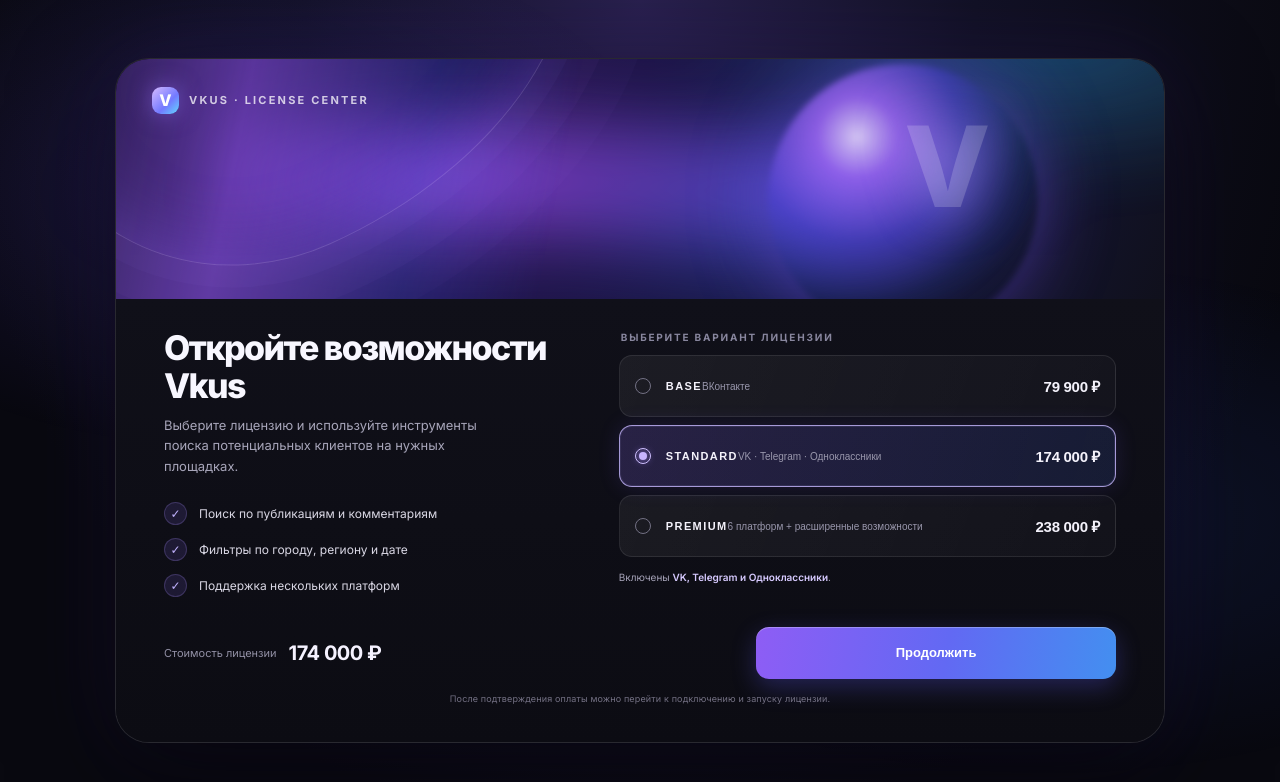
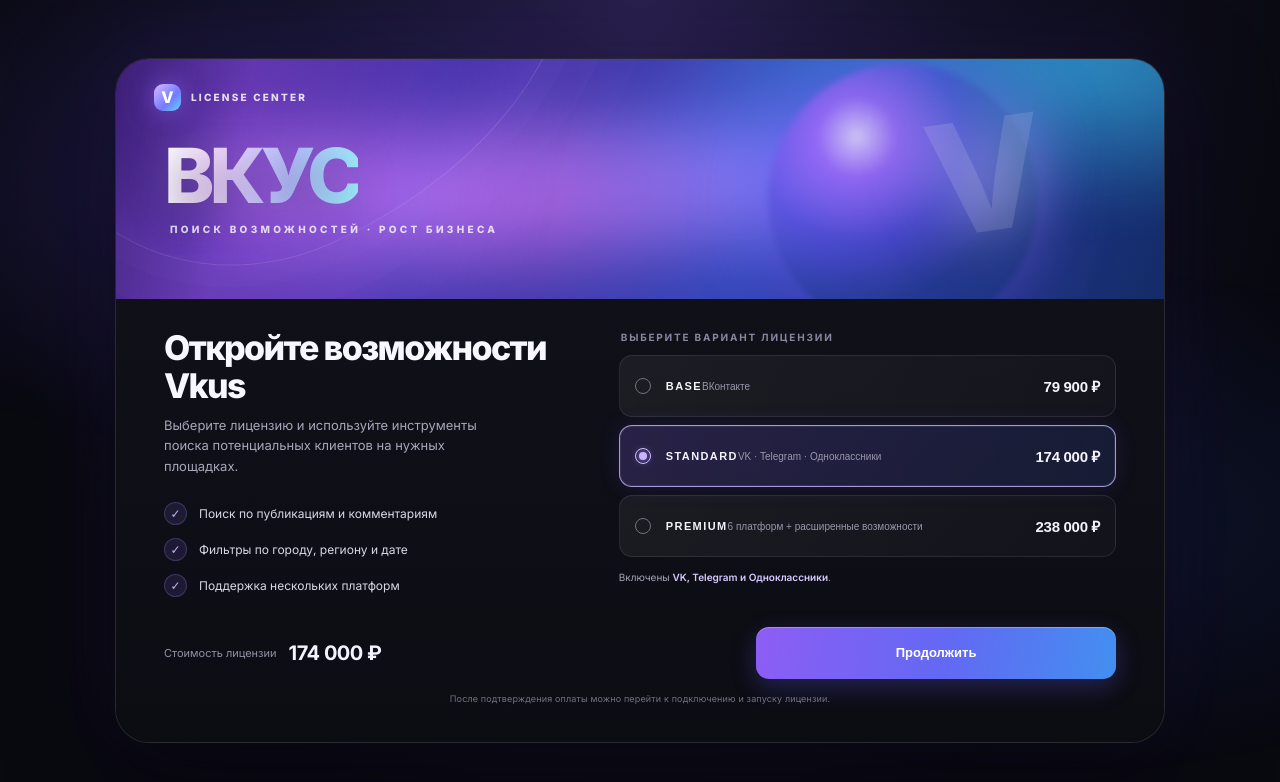
Before and after one commit to tailsparrot1-mind/Vkus-Development, a plain HTML site: page Vkus_Store_PC/index.html in a window 1280 px wide. Drawn offline with Linux system fonts and the light colour scheme.

Commit message:
Improve Vkus license header gradient and wordmark

```diff
--- a/Vkus_Store_PC/index.html
+++ b/Vkus_Store_PC/index.html
@@ -8,13 +8,16 @@
 *{box-sizing:border-box}html,body{margin:0;min-height:100%;font-family:Inter,Arial,sans-serif;color:#f8f7ff}body{min-height:100vh;background:radial-gradient(ellipse at 50% 0%,#29204d 0%,#121124 37%,#090910 76%);display:grid;place-items:center;padding:42px 24px;overflow-x:hidden}
 body:before{content:"";position:fixed;inset:0;pointer-events:none;background:radial-gradient(ellipse at 18% 24%,rgba(105,76,255,.16),transparent 30%),radial-gradient(ellipse at 82% 65%,rgba(49,100,255,.12),transparent 35%)}
 .screen{width:min(1050px,100%);min-height:650px;position:relative;overflow:hidden;border-radius:34px;background:#0b0b13;border:1px solid rgba(255,255,255,.12);box-shadow:0 34px 100px rgba(0,0,0,.58),0 0 90px rgba(113,80,255,.13);display:grid;grid-template-rows:240px 1fr}
-.art{position:relative;overflow:hidden;background:linear-gradient(115deg,#100e22 0%,#21134a 37%,#171a47 67%,#10101c 100%)}
-.art:before{content:"";position:absolute;inset:-30% -10% -30% 10%;background:radial-gradient(ellipse at 23% 50%,rgba(165,81,255,.95),transparent 35%),radial-gradient(ellipse at 54% 55%,rgba(77,99,255,.8),transparent 34%),radial-gradient(ellipse at 80% 15%,rgba(41,199,255,.34),transparent 32%);filter:blur(30px);opacity:.8}
+.art{position:relative;overflow:hidden;background:linear-gradient(112deg,#241052 0%,#5530a5 28%,#3347b9 62%,#142d68 100%)}
+.art:before{content:"";position:absolute;inset:-30% -10% -30% 10%;background:radial-gradient(ellipse at 17% 54%,rgba(229,125,255,.96),transparent 36%),radial-gradient(ellipse at 53% 48%,rgba(116,133,255,.94),transparent 37%),radial-gradient(ellipse at 83% 20%,rgba(59,224,255,.66),transparent 35%);filter:blur(25px);opacity:.95}
 .art:after{content:"";position:absolute;width:570px;height:390px;left:-95px;top:-215px;border-radius:46% 54% 61% 39%/48% 43% 57% 52%;border:1px solid rgba(205,180,255,.25);transform:rotate(-24deg);box-shadow:0 0 0 22px rgba(178,142,255,.035),0 0 0 52px rgba(178,142,255,.03),0 0 0 88px rgba(178,142,255,.025),inset 0 0 80px rgba(150,103,255,.28)}
 .wave{position:absolute;left:-7%;top:-58%;width:66%;height:180%;border-radius:48%;transform:rotate(-24deg);background:linear-gradient(125deg,rgba(36,24,89,.2),rgba(153,89,255,.65) 32%,rgba(61,98,255,.25) 55%,transparent 72%);filter:blur(2px);opacity:.8}
 .orb{position:absolute;right:12%;top:5px;width:270px;height:270px;border-radius:50%;background:radial-gradient(circle at 33% 27%,rgba(230,213,255,.9),rgba(165,105,255,.8) 15%,rgba(88,70,226,.55) 39%,rgba(39,52,137,.2) 62%,transparent 72%);filter:blur(3px);box-shadow:0 0 80px rgba(129,87,255,.45)}
-.art-mark{position:absolute;right:18%;top:39px;font-size:112px;font-weight:800;letter-spacing:-15px;color:rgba(255,255,255,.18);text-shadow:0 0 50px rgba(193,172,255,.55);z-index:1}
-.topline{position:absolute;top:28px;left:36px;display:flex;align-items:center;gap:10px;z-index:2;color:rgba(255,255,255,.75);font-size:11px;letter-spacing:2.2px;font-weight:700}.logo{width:27px;height:27px;border-radius:9px;background:linear-gradient(135deg,#d6baff,#737aff 60%,#62d8ff);display:grid;place-items:center;color:#fff;font-size:16px;font-weight:800;letter-spacing:-2px;padding-right:2px;box-shadow:0 0 22px rgba(151,116,255,.5)}
+.art-mark{position:absolute;right:13%;top:24px;font-size:154px;font-weight:900;letter-spacing:-18px;color:rgba(255,255,255,.14);text-shadow:0 0 65px rgba(220,204,255,.55);z-index:1;transform:rotate(-8deg)}
+.brand-word{position:absolute;left:48px;top:78px;z-index:2;font-size:76px;line-height:1;font-weight:900;letter-spacing:-5px;background:linear-gradient(100deg,#fff 0%,#f4d9ff 28%,#b8c2ff 64%,#9df2ff 100%);-webkit-background-clip:text;background-clip:text;color:transparent;text-shadow:0 12px 42px rgba(14,8,50,.28);filter:drop-shadow(0 0 22px rgba(210,185,255,.24))}
+.brand-caption{position:absolute;left:54px;top:164px;z-index:2;font-size:10px;font-weight:800;letter-spacing:3.3px;color:rgba(255,255,255,.78)}
+.art-glow{position:absolute;inset:0;z-index:1;background:linear-gradient(90deg,rgba(20,9,57,.12),transparent 58%,rgba(18,34,100,.16));pointer-events:none}
+.topline{position:absolute;top:25px;left:38px;display:flex;align-items:center;gap:10px;z-index:2;color:rgba(255,255,255,.84);font-size:10px;letter-spacing:2.2px;font-weight:800}.logo{width:27px;height:27px;border-radius:9px;background:linear-gradient(135deg,#d6baff,#737aff 60%,#62d8ff);display:grid;place-items:center;color:#fff;font-size:16px;font-weight:800;letter-spacing:-2px;padding-right:2px;box-shadow:0 0 22px rgba(151,116,255,.5)}
 .content{position:relative;padding:30px 48px 38px;background:linear-gradient(180deg,#101019,#0c0c13 100%)}
 .main-grid{display:grid;grid-template-columns:.9fr 1.1fr;gap:48px;align-items:start}
 h1{font-size:34px;letter-spacing:-1.6px;line-height:1.12;margin:0 0 10px;font-weight:800}.subtitle{margin:0 0 25px;color:#a7a5b9;font-size:13px;line-height:1.6;max-width:340px}
@@ -28,14 +31,14 @@ h1{font-size:34px;letter-spacing:-1.6px;line-height:1.12;margin:0 0 10px;font-we
 .bottom{margin-top:24px;display:grid;grid-template-columns:1fr minmax(260px,360px);gap:28px;align-items:center}.summary{display:flex;align-items:center;gap:12px;color:#9290a5;font-size:11px}.summary strong{font-size:20px;color:#f5f2ff;letter-spacing:-.5px}.cta{height:52px;border:0;border-radius:13px;background:linear-gradient(100deg,#8e5df5,#6269f3 53%,#438ff0);box-shadow:0 8px 25px rgba(93,88,238,.3),inset 0 1px rgba(255,255,255,.28);color:white;font-size:13px;font-weight:800;cursor:pointer;transition:.18s}.cta:hover{filter:brightness(1.12);transform:translateY(-1px);box-shadow:0 11px 32px rgba(93,88,238,.4)}.fineprint{text-align:center;color:#747184;font-size:9px;margin-top:14px;letter-spacing:.15px}
 button:focus-visible{outline:2px solid #cdbdff;outline-offset:3px}
 .modal-bg{position:fixed;inset:0;background:rgba(3,3,10,.78);backdrop-filter:blur(10px);display:none;align-items:center;justify-content:center;padding:20px;z-index:5}.modal-bg.open{display:flex}.modal{width:min(390px,100%);padding:28px;border-radius:22px;background:#171522;border:1px solid rgba(190,170,255,.3);box-shadow:0 25px 80px #000;text-align:center}.modal h2{font-size:19px;margin:0 0 10px}.modal p{font-size:12px;color:#aaa6bb;line-height:1.7;margin:0}.modal button{margin-top:20px;border:0;border-radius:10px;padding:10px 22px;color:#fff;background:linear-gradient(100deg,#8e5df5,#438ff0);font-weight:700;cursor:pointer}
-@media(max-width:760px){body{padding:14px}.screen{min-height:0;border-radius:25px;grid-template-rows:165px 1fr}.art{height:165px}.topline{left:20px;top:19px;font-size:9px}.orb{width:180px;height:180px;right:3%;top:4px}.art-mark{font-size:82px;right:17%;top:26px}.content{padding:25px 22px 27px}.main-grid{grid-template-columns:1fr;gap:26px}h1{font-size:28px}.subtitle{margin-bottom:18px}.perks{gap:10px}.bottom{grid-template-columns:1fr;gap:15px;margin-top:22px}.cta{width:100%;grid-row:1}.summary{justify-content:space-between}.extra{min-height:0}}
+@media(max-width:760px){body{padding:14px}.screen{min-height:0;border-radius:25px;grid-template-rows:165px 1fr}.art{height:165px}.topline{left:20px;top:15px;font-size:8px}.brand-word{left:23px;top:57px;font-size:58px;letter-spacing:-4px}.brand-caption{left:27px;top:120px;font-size:8px;letter-spacing:1.7px}.orb{width:180px;height:180px;right:3%;top:4px}.art-mark{font-size:82px;right:17%;top:26px}.content{padding:25px 22px 27px}.main-grid{grid-template-columns:1fr;gap:26px}h1{font-size:28px}.subtitle{margin-bottom:18px}.perks{gap:10px}.bottom{grid-template-columns:1fr;gap:15px;margin-top:22px}.cta{width:100%;grid-row:1}.summary{justify-content:space-between}.extra{min-height:0}}
 @media(max-width:390px){.content{padding:22px 16px}.plan{padding:10px}.price{font-size:13px}.plan-sub{font-size:9px}}
 @media(prefers-reduced-motion:reduce){*{transition:none!important}}
 </style>
 </head>
 <body>
 <main class="screen">
-<section class="art" aria-hidden="true"><div class="wave"></div><div class="orb"></div><div class="art-mark">V</div><div class="topline"><span class="logo">V</span><span>VKUS · LICENSE CENTER</span></div></section>
+<section class="art" aria-hidden="true"><div class="wave"></div><div class="orb"></div><div class="art-mark">V</div><div class="art-glow"></div><div class="topline"><span class="logo">V</span><span>LICENSE CENTER</span></div><div class="brand-word">ВКУС</div><div class="brand-caption">ПОИСК ВОЗМОЖНОСТЕЙ · РОСТ БИЗНЕСА</div></section>
 <section class="content">
 <div class="main-grid">
 <div>
```
